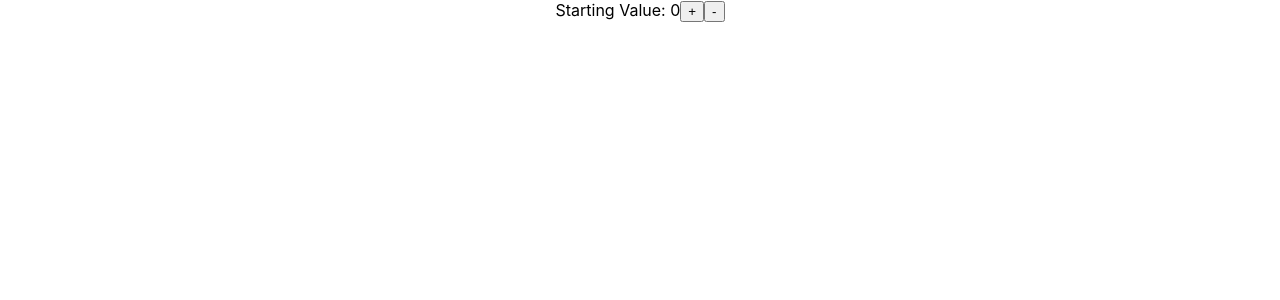
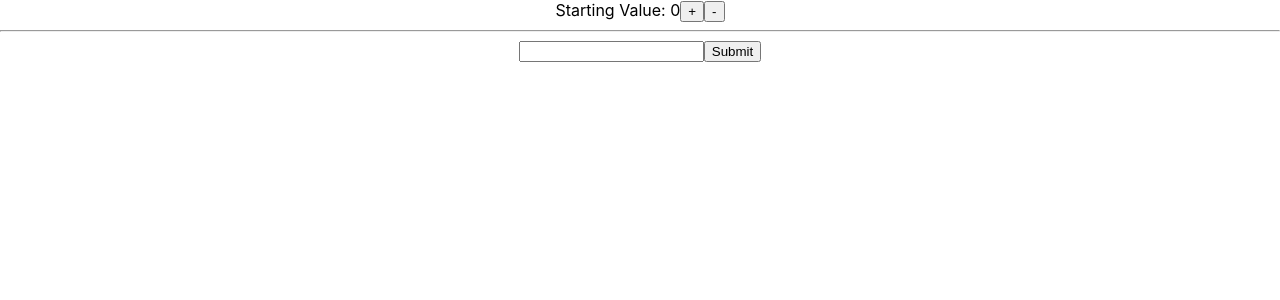
Before and after one commit to brandon121j/react-hooks-intro, a React (Create React App) app: page / in a window 1280 px wide. Shown: the top 300 px of the page. Built offline with nearby package versions, Linux system fonts and the light colour scheme.

Commit message:
Checkpoint commit

```diff
--- a/src/App.js
+++ b/src/App.js
@@ -3,7 +3,8 @@ import './App.css';
 
 function App() {
 
-  const [addOne, setAddOne] = useState(0)
+  const [addOne, setAddOne] = useState(0);
+  const [firstName, setFirstName] = useState("")
 
 
 
@@ -12,6 +13,9 @@ function App() {
       Starting Value: {addOne}
       <button onClick={() => setAddOne(addOne + 1)}>+</button>
       <button onClick={() => setAddOne(addOne - 1)}>-</button>
+      <hr/>
+      <input name="firstName" value={firstName} onChange={(e) => setFirstName(e.target.value)}/>
+      <button onClick={() => console.log(firstName)}>Submit</button>
     </div>
   );
 }
```
